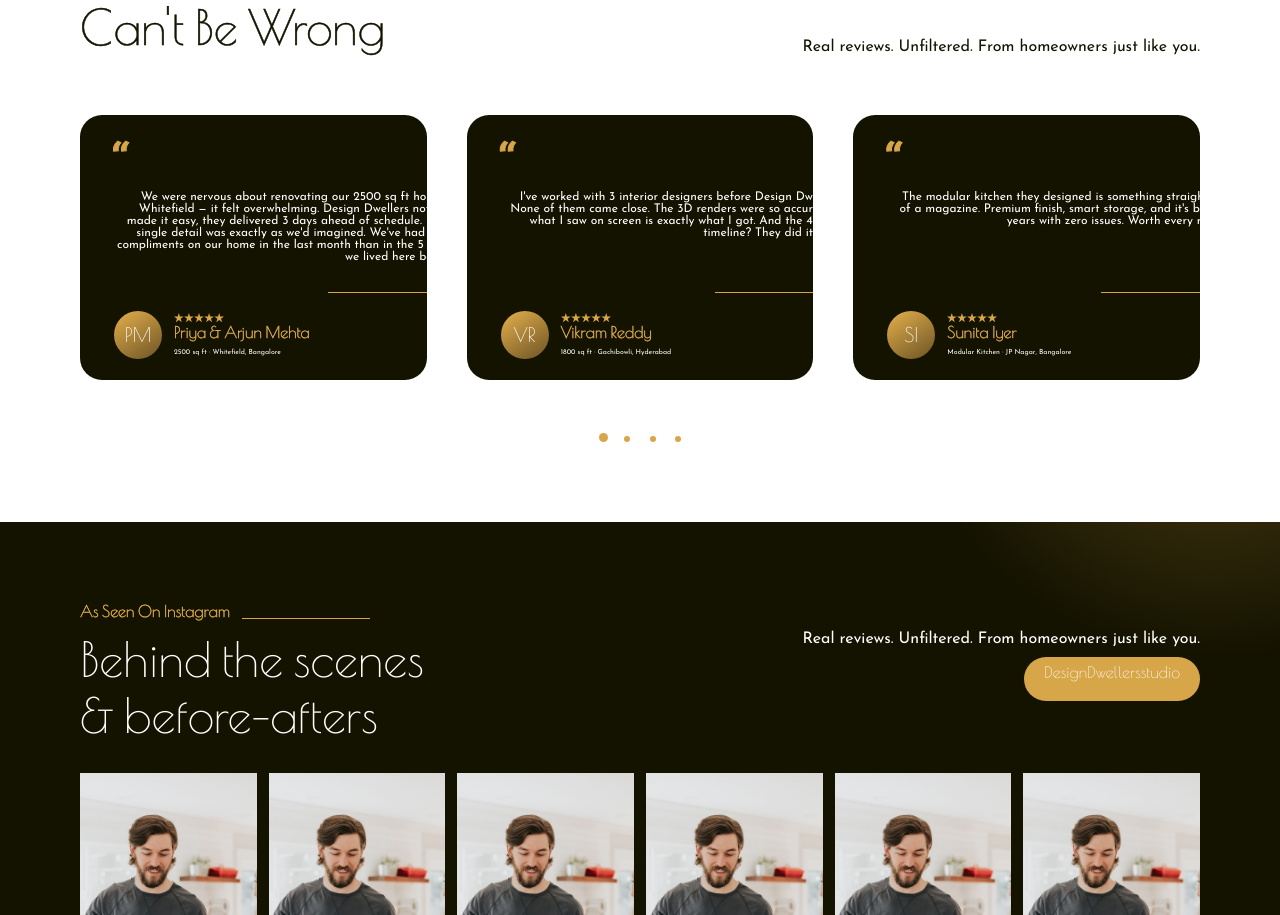
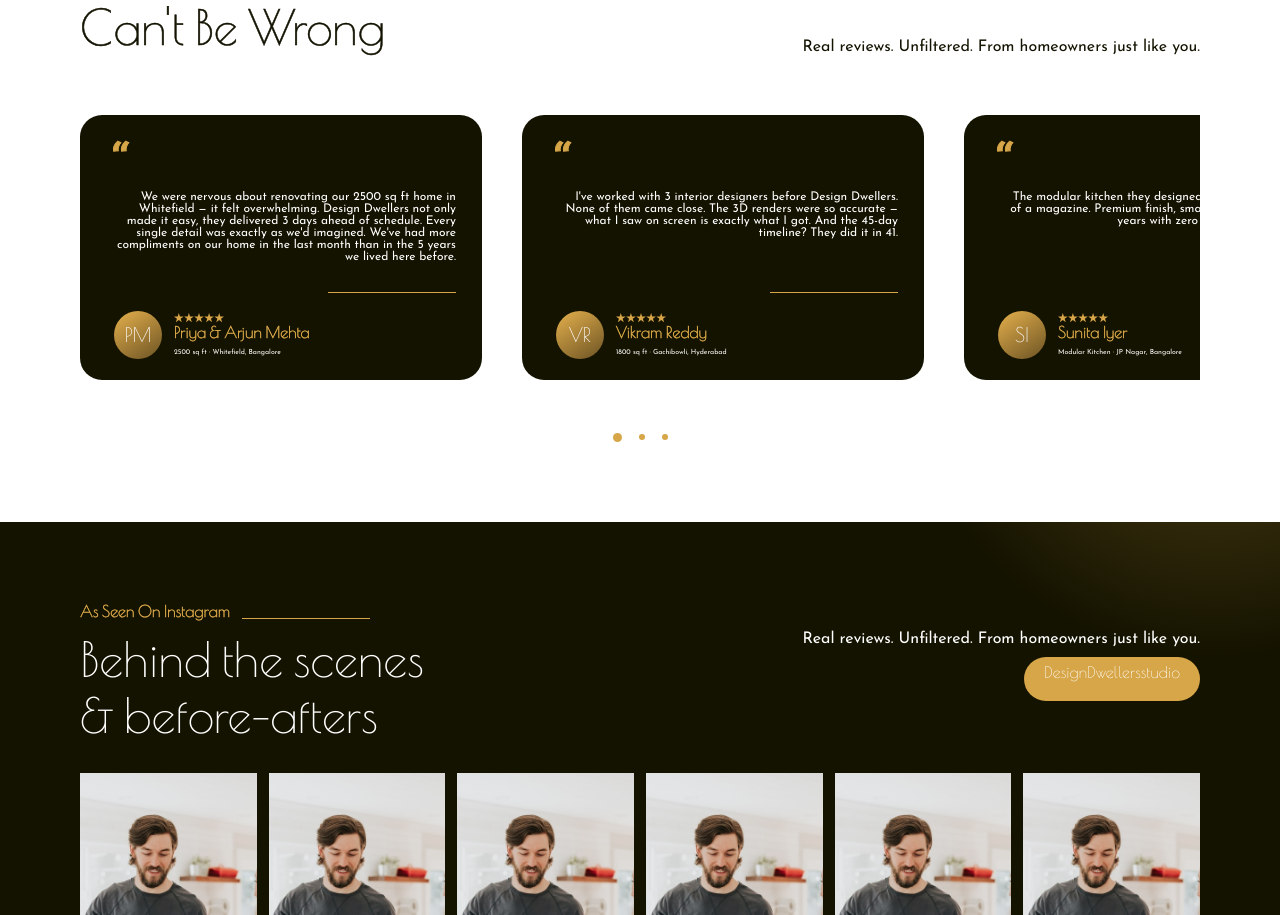
Before and after one commit to kanak7777soni/DesignDwellers, a Next.js app: page / in a window 1280 px wide. Shown: the part 4576-5491 px from the top of the page. Built offline with nearby package versions, Linux system fonts and the light colour scheme.

Commit message:
Add scrollable review and reel carousels

```diff
--- a/src/app/globals.css
+++ b/src/app/globals.css
@@ -105,3 +105,12 @@
   -webkit-appearance: none;
   margin: 0;
 }
+
+.no-scrollbar::-webkit-scrollbar {
+  display: none;
+}
+
+.no-scrollbar {
+  -ms-overflow-style: none;
+  scrollbar-width: none;
+}
--- a/src/components/Instagram.tsx
+++ b/src/components/Instagram.tsx
@@ -3,6 +3,7 @@
 
 import Image from 'next/image';
 import { useEffect, useMemo, useRef, useState } from 'react';
+import { usePagedScroller } from '@/hooks/usePagedScroller';
 
 type InstagramVideo = {
   id: string;
@@ -48,6 +49,23 @@ const reelGridStyle = {
   display: 'grid',
   gridTemplateColumns: 'repeat(auto-fit, minmax(min(150px, 100%), 1fr))',
   gap: '12px',
+} as const;
+
+const reelScrollerStyle = {
+  display: 'flex',
+  overflowX: 'auto',
+  overflowY: 'hidden',
+  scrollBehavior: 'smooth',
+  scrollSnapType: 'x mandatory',
+  scrollbarWidth: 'none',
+  WebkitOverflowScrolling: 'touch',
+} as const;
+
+const reelPageStyle = {
+  ...reelGridStyle,
+  flex: '0 0 100%',
+  scrollSnapAlign: 'start',
+  scrollSnapStop: 'always',
 } as const;
 
 export default function InstagramSection() {
@@ -181,8 +199,6 @@ export default function InstagramSection() {
 }
 
 function InstagramVideoGrid({ feed }: { feed: FeedState }) {
-  const [activePage, setActivePage] = useState(0);
-
   const pages = useMemo(() => {
     const pageCount = Math.ceil(feed.videos.length / REELS_PER_PAGE);
 
@@ -190,36 +206,49 @@ function InstagramVideoGrid({ feed }: { feed: FeedState }) {
       feed.videos.slice(pageIndex * REELS_PER_PAGE, pageIndex * REELS_PER_PAGE + REELS_PER_PAGE),
     );
   }, [feed.videos]);
+  const {
+    activeIndex: activePage,
+    handleScroll,
+    handleWheel,
+    scrollRef,
+    scrollToIndex,
+  } = usePagedScroller({ itemCount: pages.length });
 
   if (feed.status !== 'ready') {
     return <InstagramFallbackGrid />;
   }
 
-  const safeActivePage = Math.min(activePage, Math.max(pages.length - 1, 0));
-  const currentVideos = pages[safeActivePage] || pages[0] || [];
   const shouldShowDots = pages.length > 1;
 
   return (
     <>
       <div
-        style={reelGridStyle}
-        aria-label={`${feed.videos.length} Instagram reels, page ${safeActivePage + 1} of ${pages.length}`}
+        ref={scrollRef}
+        onScroll={handleScroll}
+        onWheel={handleWheel}
+        className="no-scrollbar"
+        style={reelScrollerStyle}
+        aria-label={`${feed.videos.length} Instagram reels, page ${activePage + 1} of ${pages.length}`}
       >
-        {currentVideos.map((video) => (
-          <InstagramVideoCard key={video.id} video={video} />
+        {pages.map((page, pageIndex) => (
+          <div key={pageIndex} style={reelPageStyle}>
+            {page.map((video) => (
+              <InstagramVideoCard key={video.id} video={video} shouldLoadVideo={pageIndex === activePage} />
+            ))}
+          </div>
         ))}
       </div>
 
       {shouldShowDots ? (
-        <InstagramPaginationDots pageCount={pages.length} activePage={safeActivePage} onPageChange={setActivePage} />
+        <InstagramPaginationDots pageCount={pages.length} activePage={activePage} onPageChange={scrollToIndex} />
       ) : null}
     </>
   );
 }
 
-function InstagramVideoCard({ video }: { video: InstagramVideo }) {
+function InstagramVideoCard({ video, shouldLoadVideo = true }: { video: InstagramVideo; shouldLoadVideo?: boolean }) {
   const videoRef = useRef<HTMLVideoElement>(null);
-  const isPlayable = Boolean(video.videoUrl);
+  const isPlayable = Boolean(video.videoUrl && shouldLoadVideo);
 
   useEffect(() => {
     const element = videoRef.current;
--- a/src/components/Testimonials.tsx
+++ b/src/components/Testimonials.tsx
@@ -1,6 +1,7 @@
 'use client';
 import Image from 'next/image';
 import { motion } from 'framer-motion';
+import { usePagedScroller } from '@/hooks/usePagedScroller';
 
 const testimonials = [
   {
@@ -24,6 +25,20 @@ const testimonials = [
 ];
 
 export default function Testimonials() {
+  const {
+    activeIndex,
+    handleScroll,
+    handleWheel,
+    scrollRef,
+    scrollToIndex,
+  } = usePagedScroller({
+    itemCount: testimonials.length,
+    getStep: (element) => {
+      const firstCard = element.querySelector<HTMLElement>('[data-testimonial-card]');
+      return firstCard ? firstCard.offsetWidth + 40 : element.clientWidth;
+    },
+  });
+
   return (
     <section className="w-full" style={{ background: '#FFFFFF', paddingTop: '71px', paddingBottom: '80px' }}>
       <div className="max-w-[1440px] mx-auto px-[80px]">
@@ -70,11 +85,26 @@ export default function Testimonials() {
           </p>
         </motion.div>
 
-        {/* 3 Cards */}
-        <div className="flex gap-[40px]">
+        {/* Review cards */}
+        <div
+          ref={scrollRef}
+          onScroll={handleScroll}
+          onWheel={handleWheel}
+          className="flex gap-[40px] no-scrollbar"
+          style={{
+            overflowX: 'auto',
+            overflowY: 'hidden',
+            scrollBehavior: 'smooth',
+            scrollSnapType: 'x mandatory',
+            scrollbarWidth: 'none',
+            WebkitOverflowScrolling: 'touch',
+          }}
+          aria-label="Client review carousel"
+        >
           {testimonials.map((t, i) => (
             <motion.div
               key={i}
+              data-testimonial-card
               initial={{ opacity: 0, y: 80, scale: 0.8 }}
               whileInView={{ opacity: 1, y: 0, scale: 1 }}
               viewport={{ once: true, amount: 0.2 }}
@@ -93,6 +123,9 @@ export default function Testimonials() {
                 borderRadius: '22px',
                 position: 'relative',
                 overflow: 'hidden',
+                flex: '0 0 402px',
+                scrollSnapAlign: 'start',
+                scrollSnapStop: 'always',
               }}
             >
               {/* Quote mark */}
@@ -201,10 +234,46 @@ export default function Testimonials() {
         </div>
 
         {/* Navigation dots */}
-        <div className="flex justify-center mt-[53px]">
-          <Image src="/images/testimonial-nav.svg" alt="" width={82} height={9} />
-        </div>
+        <ReviewPaginationDots activeIndex={activeIndex} onPageChange={scrollToIndex} />
       </div>
     </section>
   );
 }
+
+function ReviewPaginationDots({
+  activeIndex,
+  onPageChange,
+}: {
+  activeIndex: number;
+  onPageChange: (index: number) => void;
+}) {
+  return (
+    <div className="flex justify-center mt-[53px]" role="tablist" aria-label="Client review pages">
+      <div className="flex items-center" style={{ gap: '17px' }}>
+        {testimonials.map((testimonial, index) => {
+          const isActive = index === activeIndex;
+
+          return (
+            <button
+              key={testimonial.initials}
+              type="button"
+              aria-label={`Show review from ${testimonial.name}`}
+              aria-selected={isActive}
+              role="tab"
+              onClick={() => onPageChange(index)}
+              style={{
+                width: isActive ? '9px' : '6px',
+                height: isActive ? '9px' : '6px',
+                borderRadius: '999px',
+                border: 'none',
+                background: '#D7A648',
+                cursor: 'pointer',
+                padding: 0,
+              }}
+            />
+          );
+        })}
+      </div>
+    </div>
+  );
+}
--- /dev/null
+++ b/src/hooks/usePagedScroller.ts
@@ -0,0 +1,71 @@
+'use client';
+
+import { useCallback, useRef, useState, type UIEvent, type WheelEvent } from 'react';
+
+type UsePagedScrollerOptions = {
+  itemCount: number;
+  getStep?: (element: HTMLElement) => number;
+};
+
+export function usePagedScroller({ itemCount, getStep }: UsePagedScrollerOptions) {
+  const scrollRef = useRef<HTMLDivElement>(null);
+  const [activeIndex, setActiveIndex] = useState(0);
+
+  const getScrollStep = useCallback(
+    (element: HTMLElement) => getStep?.(element) || element.clientWidth || 1,
+    [getStep],
+  );
+
+  const getSafeIndex = useCallback(
+    (index: number) => Math.min(Math.max(index, 0), Math.max(itemCount - 1, 0)),
+    [itemCount],
+  );
+
+  const scrollToIndex = useCallback(
+    (index: number) => {
+      const element = scrollRef.current;
+      const safeIndex = getSafeIndex(index);
+
+      setActiveIndex(safeIndex);
+
+      if (!element) {
+        return;
+      }
+
+      element.scrollTo({
+        left: getScrollStep(element) * safeIndex,
+        behavior: 'smooth',
+      });
+    },
+    [getSafeIndex, getScrollStep],
+  );
+
+  const handleScroll = useCallback(
+    (event: UIEvent<HTMLDivElement>) => {
+      const element = event.currentTarget;
+      const nextIndex = getSafeIndex(Math.round(element.scrollLeft / getScrollStep(element)));
+
+      setActiveIndex(nextIndex);
+    },
+    [getSafeIndex, getScrollStep],
+  );
+
+  const handleWheel = useCallback((event: WheelEvent<HTMLDivElement>) => {
+    if (Math.abs(event.deltaY) <= Math.abs(event.deltaX)) {
+      return;
+    }
+
+    event.currentTarget.scrollBy({
+      left: event.deltaY,
+      behavior: 'smooth',
+    });
+  }, []);
+
+  return {
+    activeIndex: getSafeIndex(activeIndex),
+    handleScroll,
+    handleWheel,
+    scrollRef,
+    scrollToIndex,
+  };
+}
```
